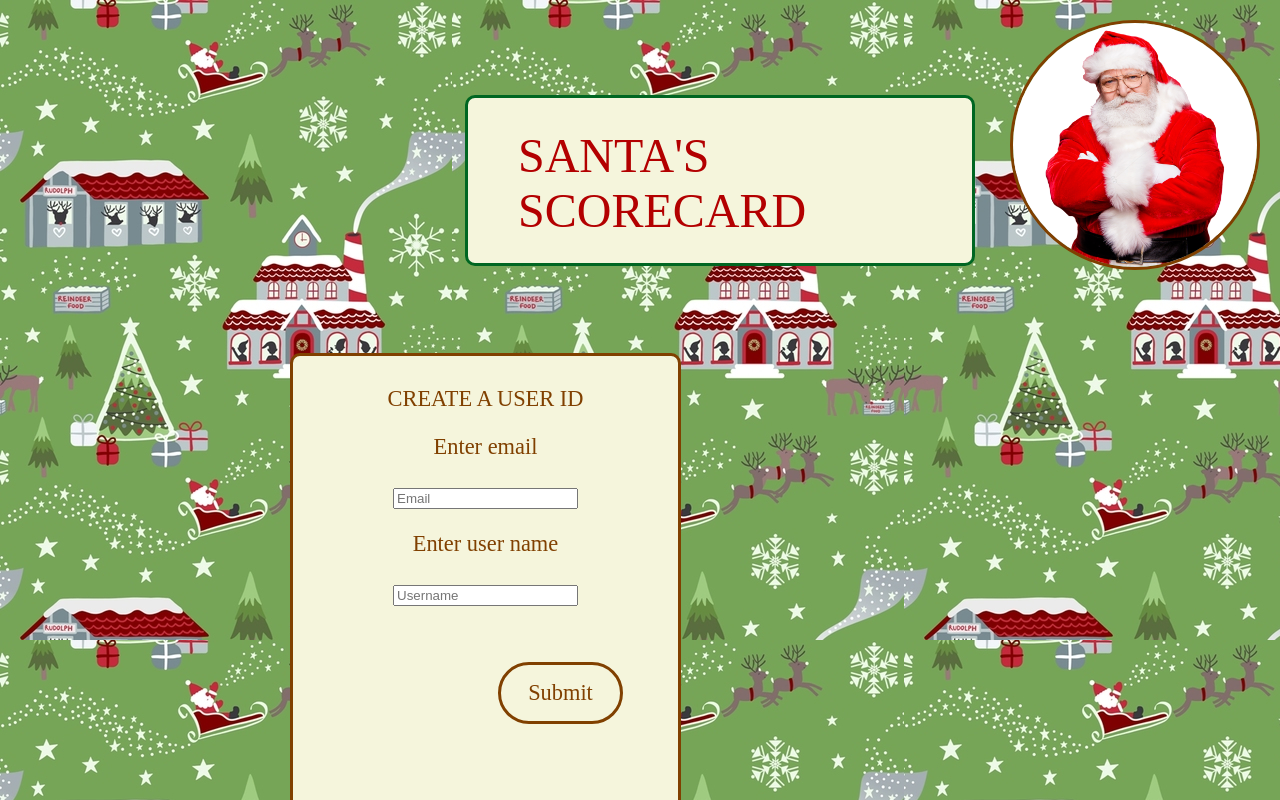
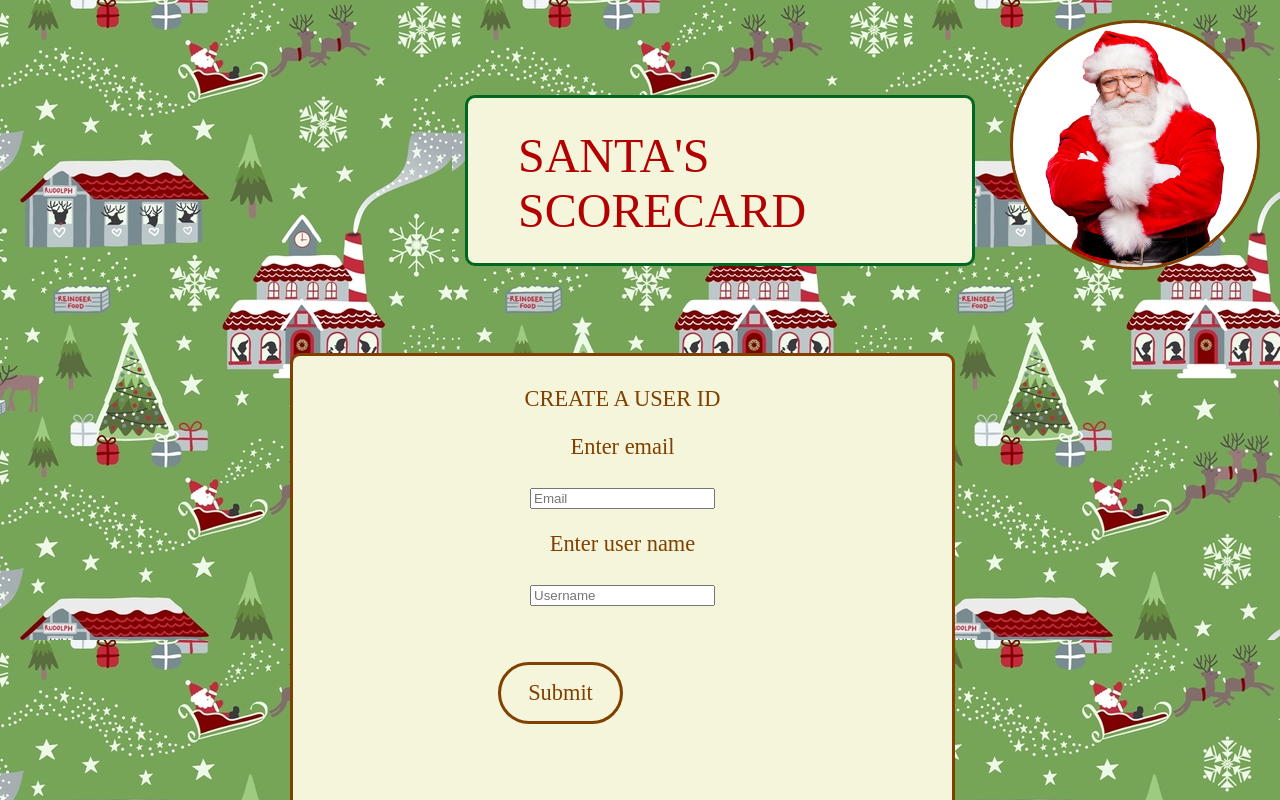
Before and after one commit to beniciovargas/santas_scorecard, a React (Create React App) app in the folder client/: page / in a window 1280 px wide. Shown: the top 800 px of the page. Built offline with nearby package versions, Linux system fonts and the light colour scheme; the HTML template or start-up script is replaced by a standard one.

Commit message:
adjusted size of user creation box and added padding around toggle

```diff
--- a/client/src/components/pages/Profile/Profile.css
+++ b/client/src/components/pages/Profile/Profile.css
@@ -291,6 +291,7 @@ body {
   display: flex;
   align-items: center;
   justify-content: center;
+  padding-top: 10px;
 }
 
 .rating-label {
--- a/client/src/components/pages/UserSignup/UserSignup.css
+++ b/client/src/components/pages/UserSignup/UserSignup.css
@@ -209,7 +209,7 @@ body {
 
 .container2 {
 	display: grid;
-  grid-template-columns: 1;
+  grid-template-columns: 1fr;
 	grid-template-rows: 1fr 2fr 1fr;
   padding: 15px;
 
```
